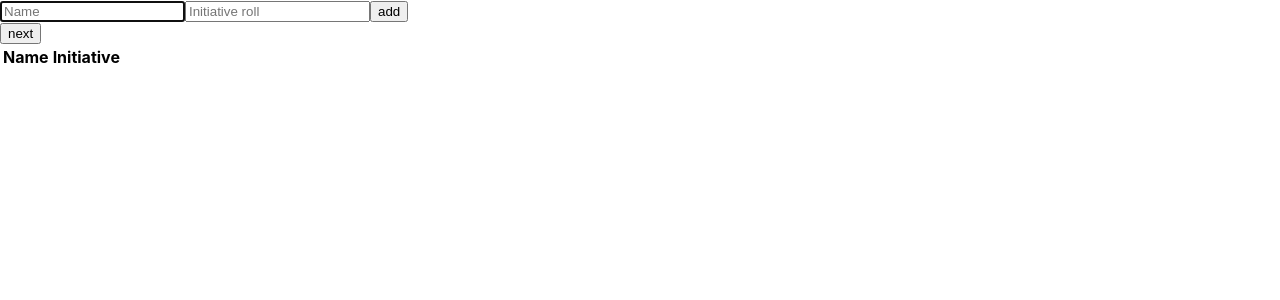
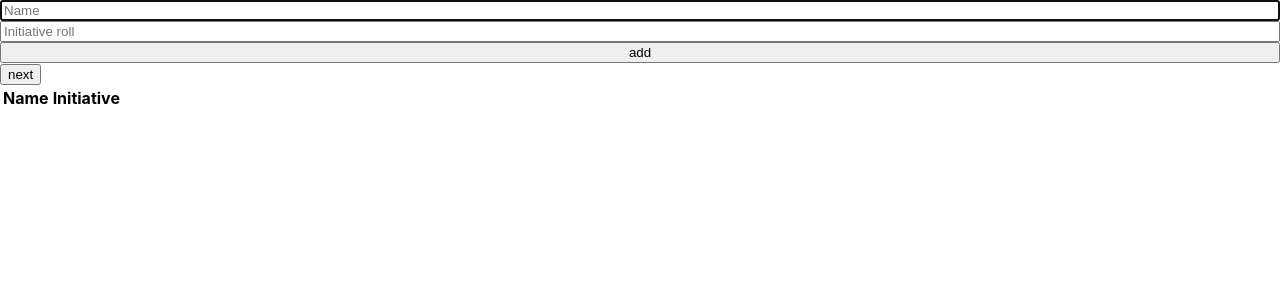
Before and after one commit to hack-and-slash/rpg-turns, a React (Create React App) app: page / in a window 1280 px wide. Shown: the top 300 px of the page. Built offline with nearby package versions, Linux system fonts and the light colour scheme.

Commit message:
Estiliza form de iniciativa com grid

```diff
--- a/src/components/CharacterForm.js
+++ b/src/components/CharacterForm.js
@@ -1,5 +1,11 @@
 import React from 'react'
 import { Formik } from 'formik';
+import styled from 'styled-components'
+
+const FormComponent = styled.form`
+  display: grid;
+  grid-template-column: 1fr;
+`
 
 const CharacterForm = ({ handleSubmit }) => {
   return (
@@ -8,7 +14,7 @@ const CharacterForm = ({ handleSubmit }) => {
       onSubmit={handleSubmit}
       render={props => {
         return (
-          <form onSubmit={props.handleSubmit}>
+          <FormComponent onSubmit={props.handleSubmit}>
             <input
               type="text"
               name="name"
@@ -25,7 +31,7 @@ const CharacterForm = ({ handleSubmit }) => {
               onChange={props.handleChange}
             />
           <button type="submit">add</button>
-        </form>
+        </FormComponent>
         )}}
       />
   )
```
